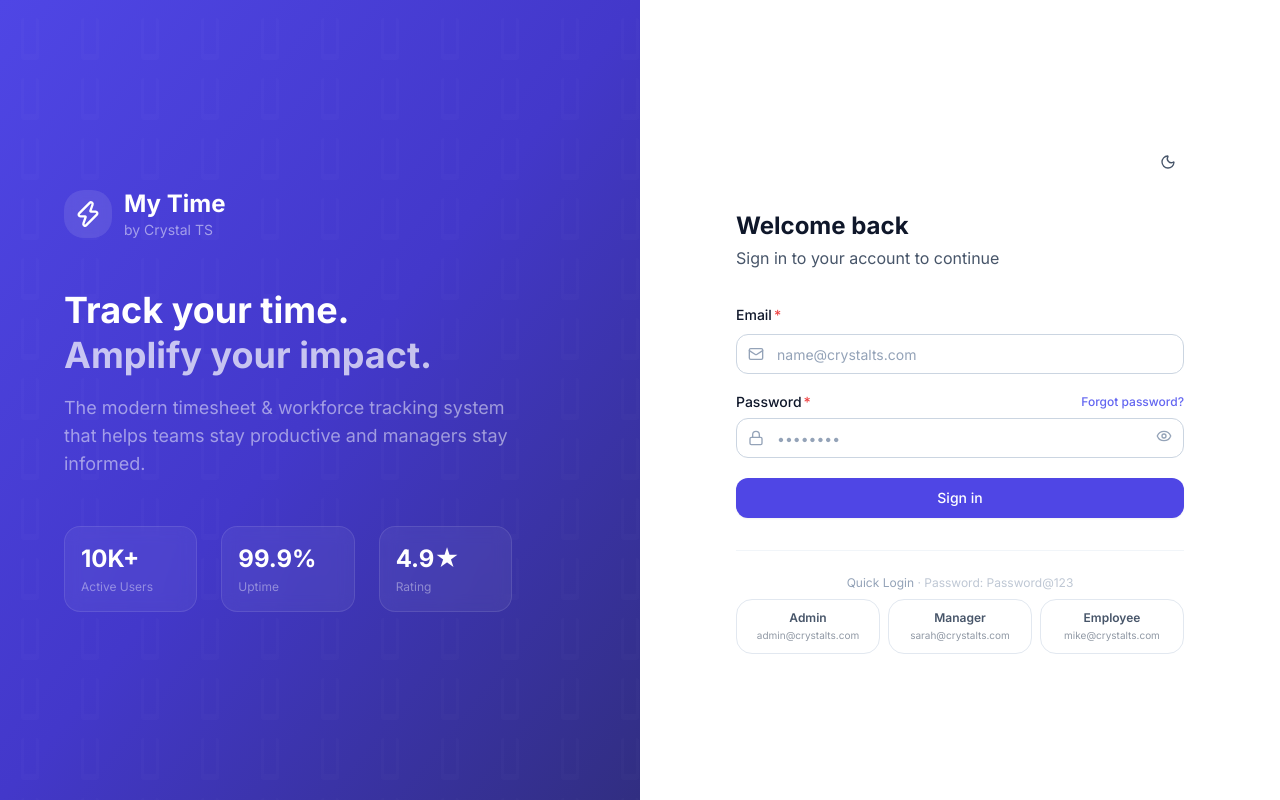
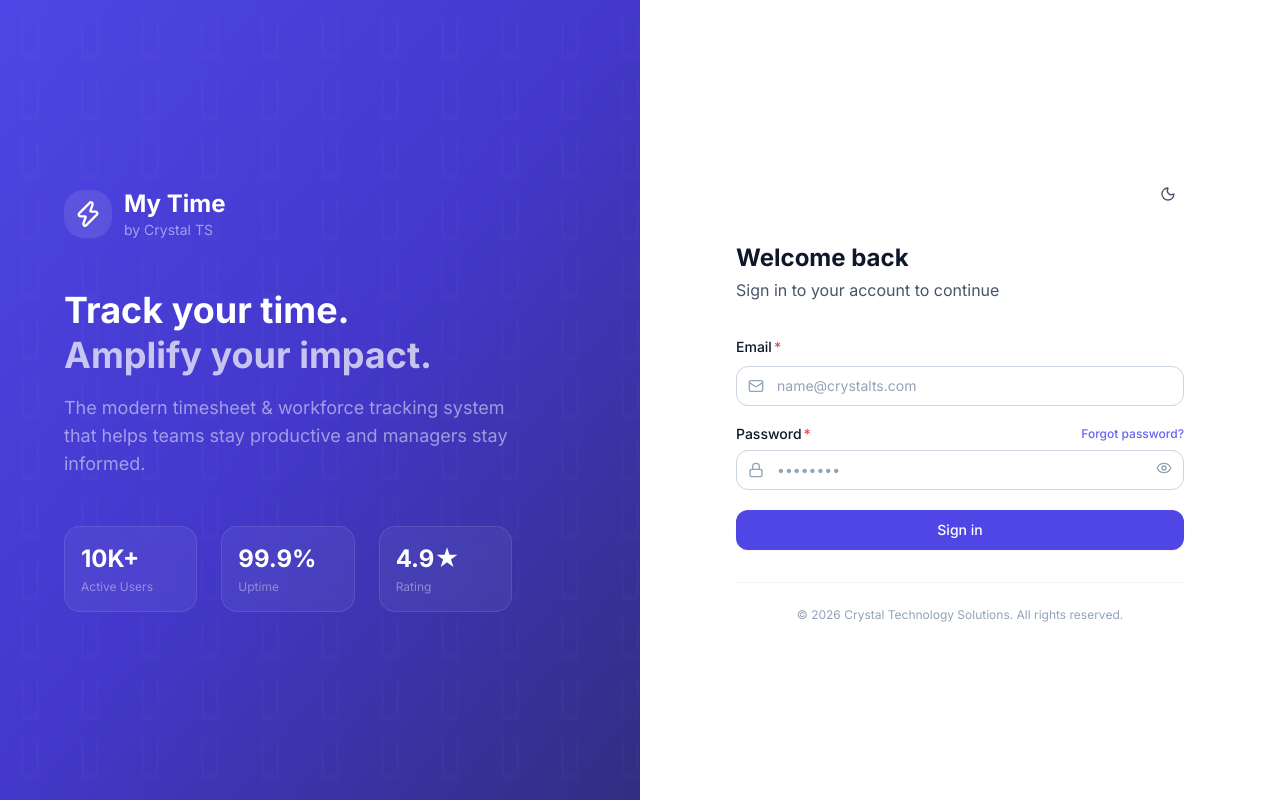
Before and after one commit to rvhacks/mytime-fe, a React (Vite) app: page /login in a window 1280 px wide. Built offline with nearby package versions, Linux system fonts and the light colour scheme; no server answers.

Commit message:
prod: Remove quick login, add copyright footer - production ready
- Removed quick login buttons with hardcoded credentials from login page
- Added copyright footer: Crystal Technology Solutions
- No hardcoded passwords, console.logs, or mock data in production build

```diff
--- a/src/pages/auth/LoginPage.tsx
+++ b/src/pages/auth/LoginPage.tsx
@@ -178,31 +178,10 @@ export default function LoginPage() {
             </Button>
           </form>
 
-          <div className="mt-8 pt-6 border-t border-[var(--border-secondary)]">
-            <p className="text-xs text-[var(--text-tertiary)] text-center mb-2">Quick Login <span className="opacity-60">· Password: Password@123</span></p>
-            <div className="grid grid-cols-3 gap-2">
-              {[
-                { label: 'Admin', email: 'admin@crystalts.com', sub: 'Alex Johnson' },
-                { label: 'Manager', email: 'sarah@crystalts.com', sub: 'Sarah Williams' },
-                { label: 'Employee', email: 'mike@crystalts.com', sub: 'Mike Chen' },
-              ].map((demo) => (
-                <button
-                  key={demo.email}
-                  type="button"
-                  onClick={() => {
-                    clearError();
-                    login(demo.email, 'Password@123').then((success) => {
-                      if (success) navigate('/dashboard');
-                    });
-                  }}
-                  className="group flex flex-col items-center gap-0.5 py-2.5 px-3 rounded-xl border border-[var(--border-primary)] text-[var(--text-secondary)] hover:border-brand-400 hover:bg-brand-50/50 dark:hover:bg-brand-900/10 hover:text-brand-600 dark:hover:text-brand-400 transition-all"
-                >
-                  <span className="text-xs font-semibold">{demo.label}</span>
-                  <span className="text-[10px] opacity-60 group-hover:opacity-80 truncate max-w-full">{demo.email}</span>
-                </button>
-              ))}
-            </div>
-          </div>
+
+          <p className="mt-8 pt-6 border-t border-[var(--border-secondary)] text-xs text-[var(--text-tertiary)] text-center">
+            © {new Date().getFullYear()} Crystal Technology Solutions. All rights reserved.
+          </p>
         </motion.div>
       </div>
     </div>
```
